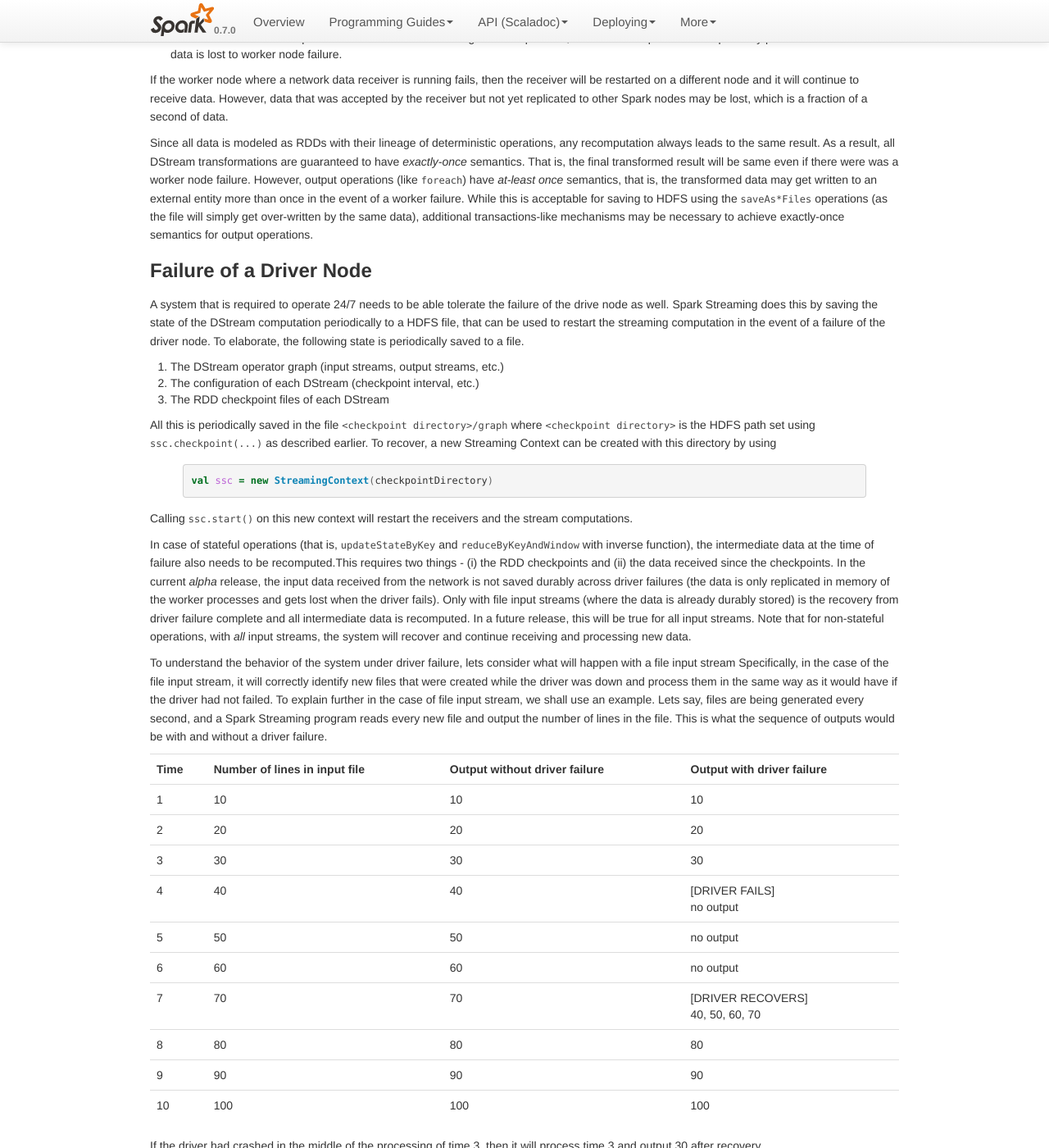
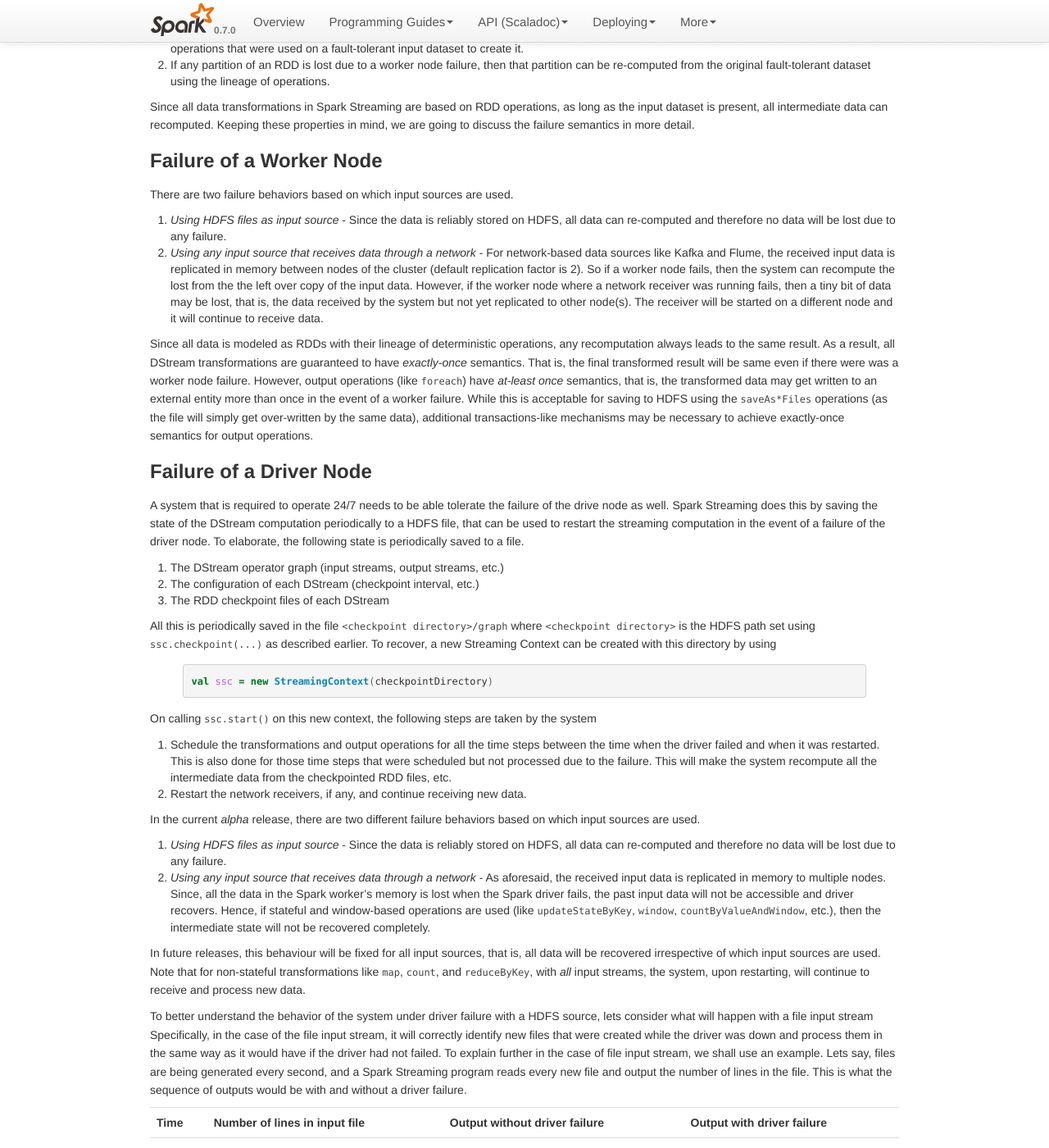
Before and after one commit to jaricftw/spark, a Jekyll site: the page built from docs/streaming-programming-guide.md, in a window 1280 px wide and 1400 px high, scrolled down 8028 px. Shown: the whole window at 82% size. Built offline with Jekyll 4.4.1, drawn with Linux system fonts in a browser that asks for light colours; some of the changed text lies outside the part shown.

Commit message:
Updated streaming programming guide with Java API info, and comments from Patrick.

```diff
--- a/docs/streaming-programming-guide.md
+++ b/docs/streaming-programming-guide.md
@@ -226,6 +226,8 @@
 // Start the computation
 ssc.start()
 {% endhighlight %}
+
+The `socketTextStream` returns a DStream of lines received from a TCP socket-based source. The `lines` DStream is _transformed_ into a DStream using the `flatMap` operation, where each line is split into words. This `words` DStream is then mapped to a DStream of `(word, 1)` pairs, which is finally reduced to get the word counts. `wordCounts.print()` will print 10 of the counts generated every second.
 
 To run this example on your local machine, you need to first run a Netcat server by using
 
@@ -347,15 +349,19 @@
 * **Concurrent garbage collector**: Using the concurrent mark-and-sweep GC further minimizes the variability of GC pauses. Even though concurrent GC is known to reduce the overall processing throughput of the system, its use is still recommended to achieve more consistent batch processing times.
 
 # Fault-tolerance Properties
-There are two aspects to fault-tolerance - failure of a worker node and that of a driver node. In this section, we are going to discuss the fault-tolerance behavior and the semantics of the processed data.
+In this section, we are going to discuss the behavior of Spark Streaming application in the event of a node failure. To understand this, let us remember the basic fault-tolerance properties of Spark's RDDs.
+
+ 1. An RDD is an immutable, and deterministically re-computable, distributed dataset. Each RDD remembers the lineage of deterministic operations that were used on a fault-tolerant input dataset to create it.
+ 1. If any partition of an RDD is lost due to a worker node failure, then that partition can be re-computed from the original fault-tolerant dataset using the lineage of operations.
+
+Since all data transformations in Spark Streaming are based on RDD operations, as long as the input dataset is present, all intermediate data can recomputed. Keeping these properties in mind, we are going to discuss the failure semantics in more detail.
 
 ## Failure of a Worker Node
-In case of the worker node failure, none of the processed data will be lost because
 
-1. All the input data is fault-tolerant (either the data is on HDFS, or it replicated Spark Streaming if received from the network)
-1. All intermediate data is expressed as RDDs with their lineage to the input data, which allows Spark to recompute any part of the intermediate data is lost to worker node failure.
+There are two failure behaviors based on which input sources are used.
 
-If the worker node where a network data receiver is running fails, then the receiver will be restarted on a different node and it will continue to receive data. However, data that was accepted by the receiver but not yet replicated to other Spark nodes may be lost, which is a fraction of a second of data.
+1. _Using HDFS files as input source_ - Since the data is reliably stored on HDFS, all data can re-computed and therefore no data will be lost due to any failure.
+1. _Using any input source that receives data through a network_ - For network-based data sources like Kafka and Flume, the received input data is replicated in memory between nodes of the cluster (default replication factor is 2). So if a worker node fails, then the system can recompute the lost from the the left over copy of the input data. However, if the worker node where a network receiver was running fails, then a tiny bit of data may be lost, that is, the data received by the system but not yet replicated to other node(s). The receiver will be started on a different node and it will continue to receive data.
 
 Since all data is modeled as RDDs with their lineage of deterministic operations, any recomputation always leads to the same result. As a result, all DStream transformations are guaranteed to have _exactly-once_ semantics. That is, the final transformed result will be same even if there were was a worker node failure. However, output operations (like `foreach`) have _at-least once_ semantics, that is, the transformed data may get written to an external entity more than once in the event of a worker failure. While this is acceptable for saving to HDFS using the `saveAs*Files` operations (as the file will simply get over-written by the same data), additional transactions-like mechanisms may be necessary to achieve exactly-once semantics for output operations.
 
@@ -372,11 +378,19 @@
 val ssc = new StreamingContext(checkpointDirectory)
 {% endhighlight %}
 
-Calling `ssc.start()` on this new context will restart the receivers and the stream computations.
+On calling `ssc.start()` on this new context, the following steps are taken by the system
 
-In case of stateful operations (that is, `updateStateByKey` and `reduceByKeyAndWindow` with inverse function), the intermediate data at the time of failure also needs to be recomputed.This requires two things - (i) the RDD checkpoints and (ii) the data received since the checkpoints. In the current _alpha_ release, the input data received from the network is not saved durably across driver failures (the data is only replicated in memory of the worker processes and gets lost when the driver fails). Only with file input streams (where the data is already durably stored) is the recovery from driver failure complete and all intermediate data is recomputed. In a future release, this will be true for all input streams. Note that for non-stateful operations, with _all_ input streams, the system will recover and continue receiving and processing new data.
+1. Schedule the transformations and output operations for all the time steps between the time when the driver failed and when it was restarted. This is also done for those time steps that were scheduled but not processed due to the failure. This will make the system recompute all the intermediate data from the checkpointed RDD files, etc.
+1. Restart the network receivers, if any, and continue receiving new data.
 
-To understand the behavior of the system under driver failure, lets consider what will happen with a file input stream Specifically, in the case of the file input stream, it will correctly identify new files that were created while the driver was down and process them in the same way as it would have if the driver had not failed. To explain further in the case of file input stream, we shall use an example. Lets say, files are being generated every second, and a Spark Streaming program reads every new file and output the number of lines in the file. This is what the sequence of outputs would be with and without a driver failure.
+In the current _alpha_ release, there are two different failure behaviors based on which input sources are used.
+
+1. _Using HDFS files as input source_ - Since the data is reliably stored on HDFS, all data can re-computed and therefore no data will be lost due to any failure.
+1. _Using any input source that receives data through a network_ - As aforesaid, the received input data is replicated in memory to multiple nodes. Since, all the data in the Spark worker's memory is lost when the Spark driver fails, the past input data will not be accessible and driver recovers. Hence, if stateful and window-based operations are used (like `updateStateByKey`, `window`, `countByValueAndWindow`, etc.), then the intermediate state will not be recovered completely.
+
+In future releases, this behaviour will be fixed for all input sources, that is, all data will be recovered irrespective of which input sources are used. Note that for non-stateful transformations like `map`, `count`, and `reduceByKey`, with _all_ input streams, the system, upon restarting, will continue to receive and process new data.
+
+To better understand the behavior of the system under driver failure with a HDFS source, lets consider what will happen with a file input stream Specifically, in the case of the file input stream, it will correctly identify new files that were created while the driver was down and process them in the same way as it would have if the driver had not failed. To explain further in the case of file input stream, we shall use an example. Lets say, files are being generated every second, and a Spark Streaming program reads every new file and output the number of lines in the file. This is what the sequence of outputs would be with and without a driver failure.
 
 <table class="table">
     <!-- Results table headers -->
@@ -450,6 +464,55 @@
 
 If the driver had crashed in the middle of the processing of time 3, then it will process time 3 and output 30 after recovery.
 
+# Java API
+
+Similar to [Spark's Java API](java-programming-guide.html), we also provide a Java API for Spark Streaming which allows all its features to be accessible from a Java program. This is defined in [spark.streaming.api.java] (api/streaming/index.html#spark.streaming.api.java.package) package and includes [JavaStreamingContext](api/streaming/index.html#spark.streaming.api.java.JavaStreamingContext) and [JavaDStream](api/streaming/index.html#spark.streaming.api.java.JavaDStream) classes that provide the same methods as their Scala counterparts, but take Java functions (that is, Function, and Function2) and return Java data and collection types. Some of the key points to note are:
+
+1. Functions for transformations must be implemented as subclasses of [Function](api/core/index.html#spark.api.java.function.Function) and [Function2](api/core/index.html#spark.api.java.function.Function2)
+1. Unlike the Scala API, the Java API handles DStreams for key-value pairs using a separate [JavaPairDStream](api/streaming/index.html#spark.streaming.api.java.JavaPairDStream) class(similar to [JavaRDD and JavaPairRDD](java-programming-guide.html#rdd-classes). DStream functions like `map` and `filter` are implemented separately by JavaDStreams and JavaPairDStream to return DStreams of appropriate types.
+
+Spark's [Java Programming Guide](java-programming-guide.html) gives more ideas about using the Java API. To extends the ideas presented for the RDDs to DStreams, we present parts of the Java version of the same NetworkWordCount example presented above. The full source code is given at `<spark repo>/examples/src/main/java/spark/streaming/examples/JavaNetworkWordCount.java`
+
+The streaming context and the socket stream from input source is started by using a `JavaStreamingContext`, that has the same parameters and provides the same input streams as its Scala counterpart.
+
+{% highlight java %}
+JavaStreamingContext ssc = new JavaStreamingContext(mesosUrl, "NetworkWordCount", Seconds(1));
+JavaDStream<String> lines = ssc.socketTextStream(ip, port);
+{% endhighlight %}
+
+
+Then the `lines` are split into words by using the `flatMap` function and [FlatMapFunction](api/core/index.html#spark.api.java.function.FlatMapFunction).
+
+{% highlight java %}
+JavaDStream<String> words = lines.flatMap(
+  new FlatMapFunction<String, String>() {
+    @Override
+    public Iterable<String> call(String x) {
+      return Lists.newArrayList(x.split(" "));
+    }
+  });
+{% endhighlight %}
+
+The `words` is then mapped to a [JavaPairDStream](api/streaming/index.html#spark.streaming.api.java.JavaPairDStream) of `(word, 1)` pairs using `map` and [PairFunction](api/core/index.html#spark.api.java.function.PairFunction). This is  reduced by using `reduceByKey` and [Function2](api/core/index.html#spark.api.java.function.Function2).
+
+{% highlight java %}
+JavaPairDStream<String, Integer> wordCounts = words.map(
+  new PairFunction<String, String, Integer>() {
+    @Override
+    public Tuple2<String, Integer> call(String s) throws Exception {
+      return new Tuple2<String, Integer>(s, 1);
+    }
+  }).reduceByKey(
+  new Function2<Integer, Integer, Integer>() {
+    @Override
+    public Integer call(Integer i1, Integer i2) throws Exception {
+      return i1 + i2;
+    }
+  });
+{% endhighlight %}
+
+
+
 # Where to Go from Here
-* Documentation - [Scala and Java](api/streaming/index.html)
+* Documentation - [Scala](api/streaming/index.html#spark.streaming.package) and [Java](api/streaming/index.html#spark.streaming.api.java.package)
 * More examples - [Scala](https://github.com/mesos/spark/tree/master/examples/src/main/scala/spark/streaming/examples) and [Java](https://github.com/mesos/spark/tree/master/examples/src/main/java/spark/streaming/examples)
```
Also changed, not shown: other parts of docs/streaming-programming-guide.md (+2 -2 lines), 2 other files.
